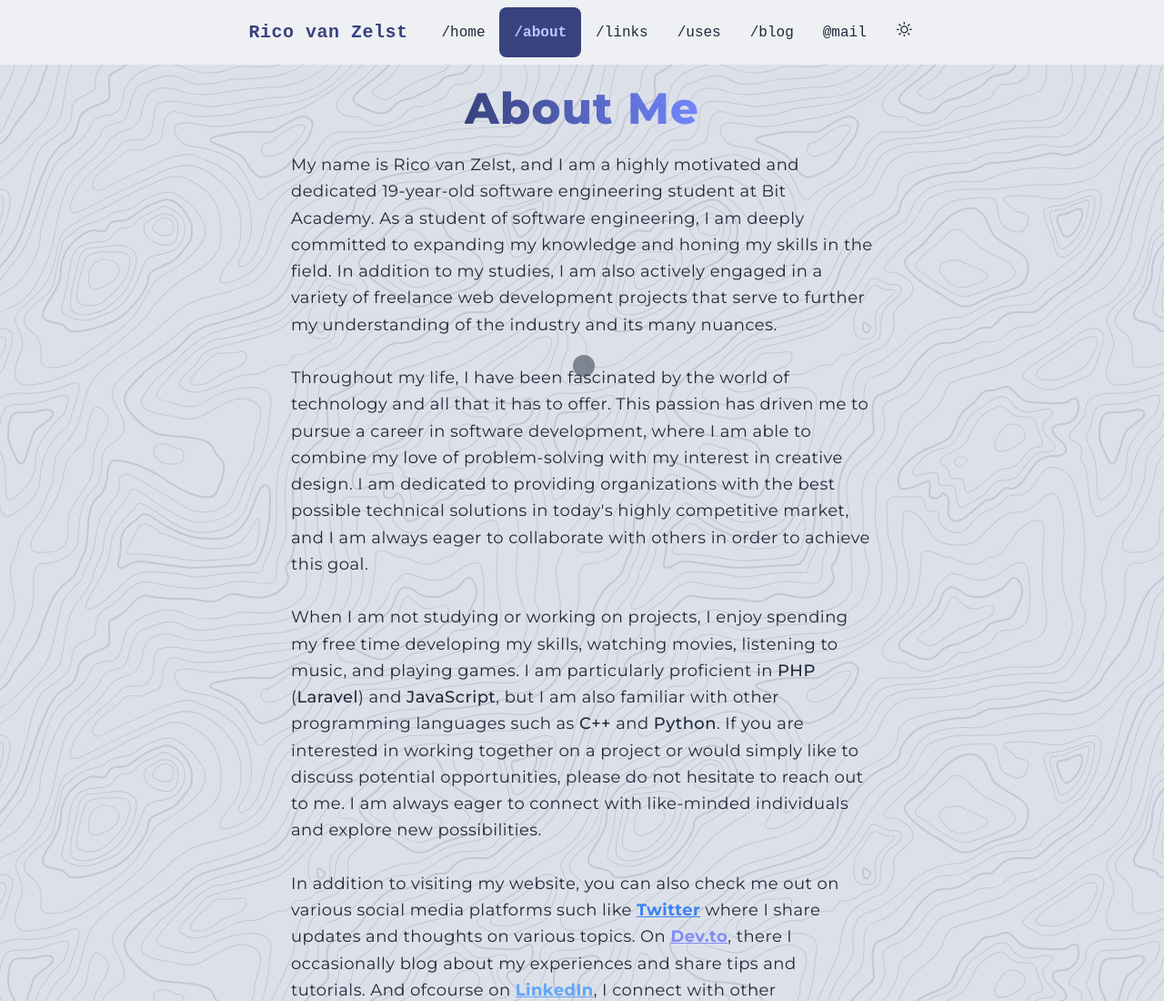
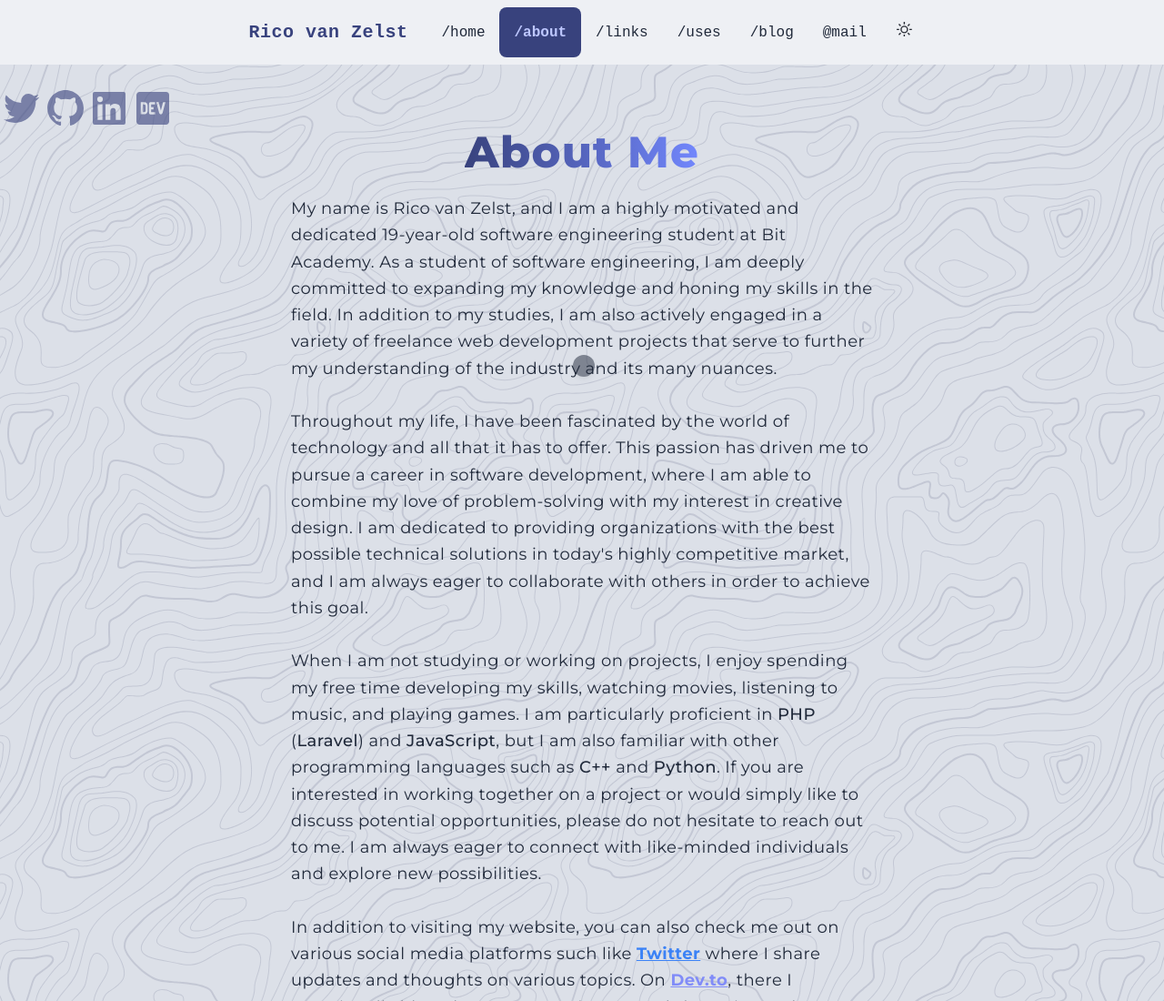
Before and after one commit to rico-vz/personal-website, an Astro site: page /about in a window 1280 px wide. Shown: the top 1100 px of the page at 91% size. Built offline with nearby package versions, Linux system fonts and the light colour scheme; Astro itself is replaced by a stand-in of ours; a web font is replaced by a local one.

Commit message:
Social Banner

```diff
--- a/astro.config.mjs
+++ b/astro.config.mjs
@@ -11,6 +11,7 @@ import compress from "astro-compress";
 // https://astro.build/config
 import critters from "astro-critters";
 
+
 // https://astro.build/config
 export default defineConfig({
   site: 'https://ricovz.me',
--- /dev/null
+++ b/src/components/SocialBanner.astro
@@ -0,0 +1,55 @@
+---
+---
+
+<div class="flex items-center">
+  <!-- Twitter -->
+  <a href="https://twitter.com/Zqrc" target="_blank"
+    ><svg
+      class="text-primary w-12 h-12 opacity-60 hover:opacity-90"
+      xmlns="http://www.w3.org/2000/svg"
+      viewBox="0 0 24 24"
+      ><rect x="0" y="0" width="24" height="24" fill="none" stroke="none"
+      ></rect><path
+        fill="currentColor"
+        d="M19.633 7.997c.013.175.013.349.013.523c0 5.325-4.053 11.461-11.46 11.461c-2.282 0-4.402-.661-6.186-1.809c.324.037.636.05.973.05a8.07 8.07 0 0 0 5.001-1.721a4.036 4.036 0 0 1-3.767-2.793c.249.037.499.062.761.062c.361 0 .724-.05 1.061-.137a4.027 4.027 0 0 1-3.23-3.953v-.05c.537.299 1.16.486 1.82.511a4.022 4.022 0 0 1-1.796-3.354c0-.748.199-1.434.548-2.032a11.457 11.457 0 0 0 8.306 4.215c-.062-.3-.1-.611-.1-.923a4.026 4.026 0 0 1 4.028-4.028c1.16 0 2.207.486 2.943 1.272a7.957 7.957 0 0 0 2.556-.973a4.02 4.02 0 0 1-1.771 2.22a8.073 8.073 0 0 0 2.319-.624a8.645 8.645 0 0 1-2.019 2.083z"
+      ></path></svg
+    ></a
+  >
+  <!-- GitHub -->
+  <a href="https://github.com/rico-vz" target="_blank">
+    <svg
+      xmlns="http://www.w3.org/2000/svg"
+      class="text-primary w-12 h-12 opacity-60 hover:opacity-90"
+      viewBox="0 0 24 24"
+      ><path
+        fill="currentColor"
+        fill-rule="evenodd"
+        d="M12.026 2c-5.509 0-9.974 4.465-9.974 9.974c0 4.406 2.857 8.145 6.821 9.465c.499.09.679-.217.679-.481c0-.237-.008-.865-.011-1.696c-2.775.602-3.361-1.338-3.361-1.338c-.452-1.152-1.107-1.459-1.107-1.459c-.905-.619.069-.605.069-.605c1.002.07 1.527 1.028 1.527 1.028c.89 1.524 2.336 1.084 2.902.829c.091-.645.351-1.085.635-1.334c-2.214-.251-4.542-1.107-4.542-4.93c0-1.087.389-1.979 1.024-2.675c-.101-.253-.446-1.268.099-2.64c0 0 .837-.269 2.742 1.021a9.582 9.582 0 0 1 2.496-.336a9.554 9.554 0 0 1 2.496.336c1.906-1.291 2.742-1.021 2.742-1.021c.545 1.372.203 2.387.099 2.64c.64.696 1.024 1.587 1.024 2.675c0 3.833-2.33 4.675-4.552 4.922c.355.308.675.916.675 1.846c0 1.334-.012 2.41-.012 2.737c0 .267.178.577.687.479C19.146 20.115 22 16.379 22 11.974C22 6.465 17.535 2 12.026 2z"
+        clip-rule="evenodd"></path></svg
+    >
+  </a>
+  <!-- LinkedIn -->
+  <a href="https://www.linkedin.com/in/ricovz" target="_blank">
+    <svg
+      xmlns="http://www.w3.org/2000/svg"
+      class="text-primary w-12 h-12 opacity-60 hover:opacity-90"
+      viewBox="0 0 24 24"
+      ><path
+        fill="currentColor"
+        d="M20 3H4a1 1 0 0 0-1 1v16a1 1 0 0 0 1 1h16a1 1 0 0 0 1-1V4a1 1 0 0 0-1-1zM8.339 18.337H5.667v-8.59h2.672v8.59zM7.003 8.574a1.548 1.548 0 1 1 0-3.096a1.548 1.548 0 0 1 0 3.096zm11.335 9.763h-2.669V14.16c0-.996-.018-2.277-1.388-2.277c-1.39 0-1.601 1.086-1.601 2.207v4.248h-2.667v-8.59h2.56v1.174h.037c.355-.675 1.227-1.387 2.524-1.387c2.704 0 3.203 1.778 3.203 4.092v4.71z"
+      ></path></svg
+    >
+  </a>
+  <!-- Dev.to (Blogging ) -->
+  <a href="https://dev.to/ricovz" target="_blank">
+    <svg
+      xmlns="http://www.w3.org/2000/svg"
+      class="text-primary w-12 h-12 opacity-60 hover:opacity-90"
+      viewBox="0 0 24 24"
+      ><path
+        fill="currentColor"
+        d="M7.826 10.083a.784.784 0 0 0-.468-.175h-.701v4.198h.701a.786.786 0 0 0 .469-.175c.155-.117.233-.292.233-.525v-2.798c.001-.233-.079-.408-.234-.525zM19.236 3H4.764C3.791 3 3.002 3.787 3 4.76v14.48c.002.973.791 1.76 1.764 1.76h14.473c.973 0 1.762-.787 1.764-1.76V4.76A1.765 1.765 0 0 0 19.236 3zM9.195 13.414c0 .755-.466 1.901-1.942 1.898H5.389V8.665h1.903c1.424 0 1.902 1.144 1.903 1.899v2.85zm4.045-3.562H11.1v1.544h1.309v1.188H11.1v1.543h2.142v1.188h-2.498a.813.813 0 0 1-.833-.792V9.497a.813.813 0 0 1 .792-.832h2.539l-.002 1.187zm4.165 4.632c-.531 1.235-1.481.99-1.906 0l-1.548-5.818h1.309l1.193 4.569l1.188-4.569h1.31l-1.546 5.818z"
+      ></path></svg
+    >
+  </a>
+</div>
--- a/src/pages/about.astro
+++ b/src/pages/about.astro
@@ -5,6 +5,7 @@ import Footer from "../components/Footer.astro";
 import About from "../components/About.astro";
 import { SITE_TITLE, SITE_DESCRIPTION } from "../config";
 import Analytics from "../components/Analytics.astro";
+import SocialBanner from "../components/SocialBanner.astro";
 ---
 
 <html lang="en">
@@ -15,6 +16,7 @@ import Analytics from "../components/Analytics.astro";
     <Header title={SITE_TITLE} />
     <main>
       <div class="mt-6">
+        <SocialBanner />
         <h1 class="text-center text-5xl font-extrabold mb-6 tracking-wide">
           <span
             class="text-transparent bg-clip-text bg-gradient-to-r from-primary to-secondary"
--- a/src/pages/index.astro
+++ b/src/pages/index.astro
@@ -7,6 +7,7 @@ import GithubProjects from "../components/GithubProjects.astro";
 import WhoAmI from "../components/WhoAmI.astro";
 import { SITE_DESCRIPTION } from "../config";
 import Analytics from "../components/Analytics.astro";
+import SocialBanner from "../components/SocialBanner.astro";
 ---
 
 <!DOCTYPE html>
@@ -29,6 +30,8 @@ import Analytics from "../components/Analytics.astro";
         <div class="flex justify-center">
           <WhoAmI />
         </div>
+        <div class="flex justify-center">
+          <SocialBanner />
         </div>
 
         <!-- Blog Posts -->
@@ -53,8 +56,9 @@ import Analytics from "../components/Analytics.astro";
             <GithubProjects />
           </div>
         </div>
-    </main>
+      </div>
       <Footer />
       <Analytics />
+    </main>
   </body>
 </html>
```
Also changed, not shown: src/components/LangsBanner.astro (deleted). Lines whose indentation alone changed are shown as unchanged.
